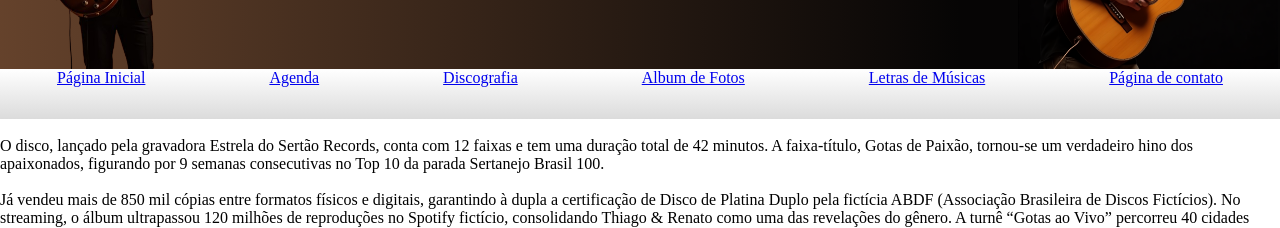
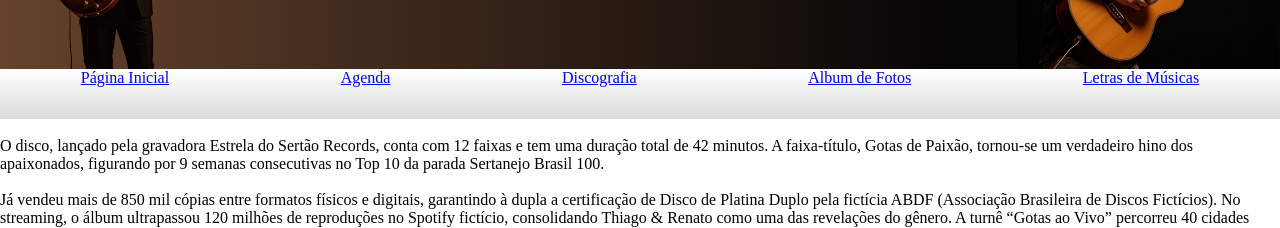
Before and after one commit to Dedekk12/Seranejo, a plain HTML site: page discografia.html in a window 1280 px wide. Shown: the part 191-419 px from the top of the page. Drawn offline with Linux system fonts and the light colour scheme; a web font is replaced by a local one.

Commit message:
Update discografia.html

```diff
--- a/discografia.html
+++ b/discografia.html
@@ -55,9 +55,6 @@
                 </li>
                 <li>
                     <a href="letraMusica.html" class="button">Letras de Músicas</a>
-                </li>
-                <li>
-                    <a href="paginaContanto.html" class="button">Página de contato</a>
                 </li>
             </ul>
         </div>
```
